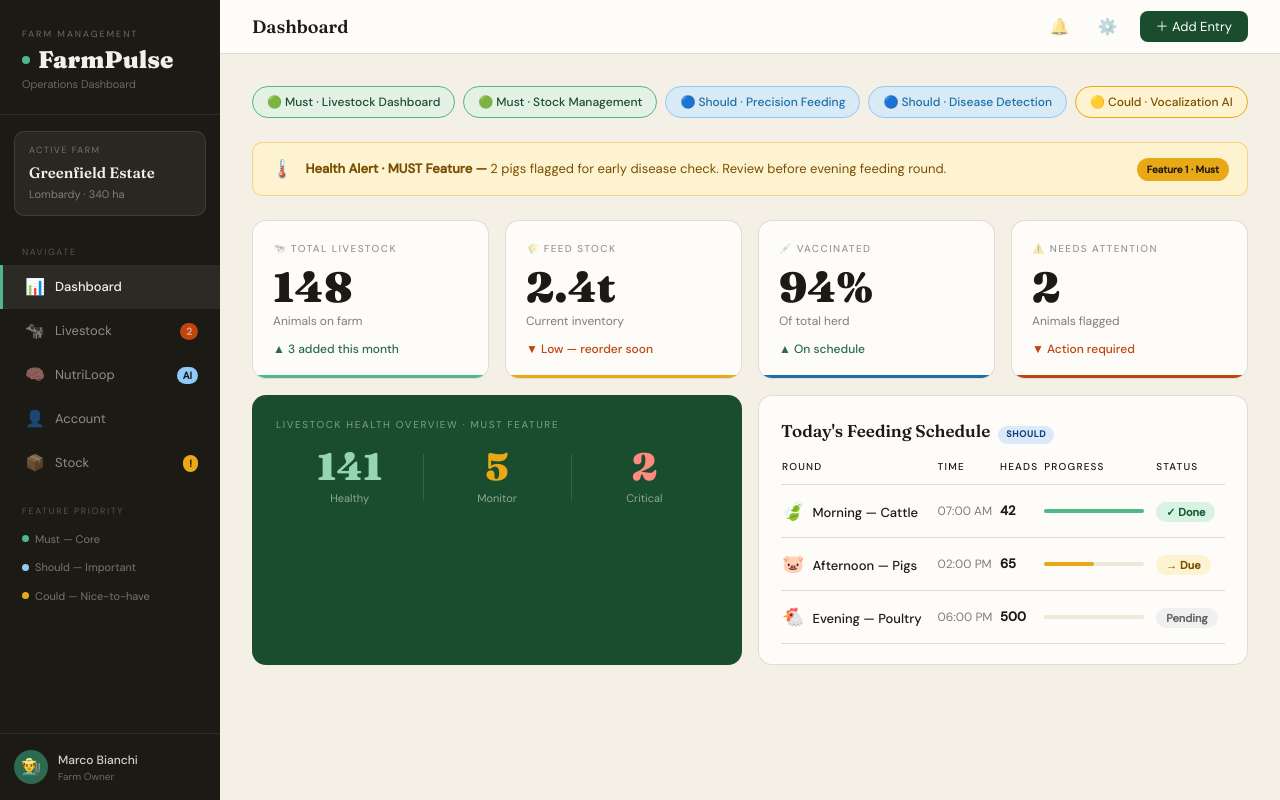
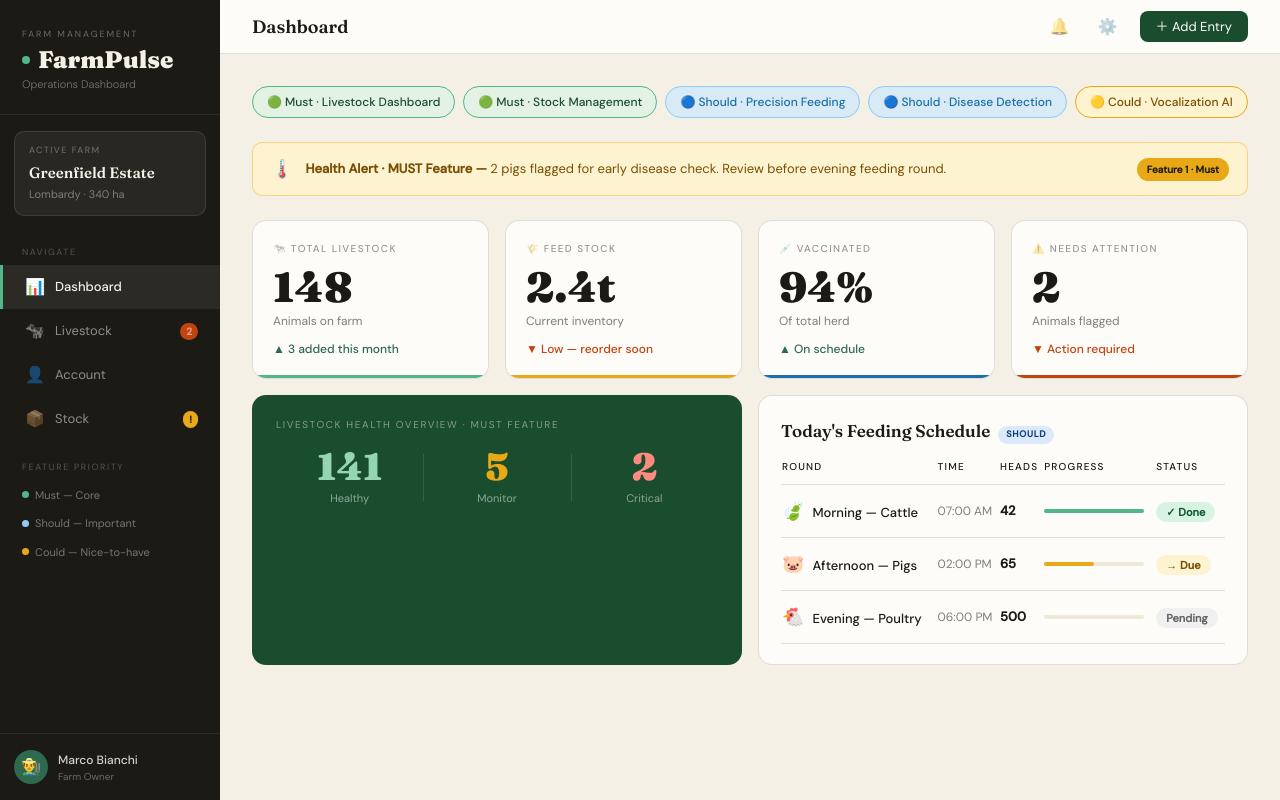
Before and after one commit to shashank-dj/farmpulse, a React (Vite) app: page /dashboard in a window 1280 px wide. Built offline with nearby package versions, Linux system fonts and the light colour scheme.

Commit message:
Update Layout.jsx

```diff
--- a/src/components/Layout.jsx
+++ b/src/components/Layout.jsx
@@ -8,12 +8,6 @@ const navItems = [
 
   { to: '/stock', icon: '📦', label: 'Stock', badge: { text: '!', color: 'bg-amber-farm text-soil' } },
 
-  {
-    to: '/nutriloop',
-    icon: '🧠',
-    label: 'NutriLoop',
-    badge: { text: 'AI', color: 'bg-[#90caf9] text-soil' }
-  },
   { to: '/account', icon: '👤', label: 'Account', badge: null },
 ]
 
```
